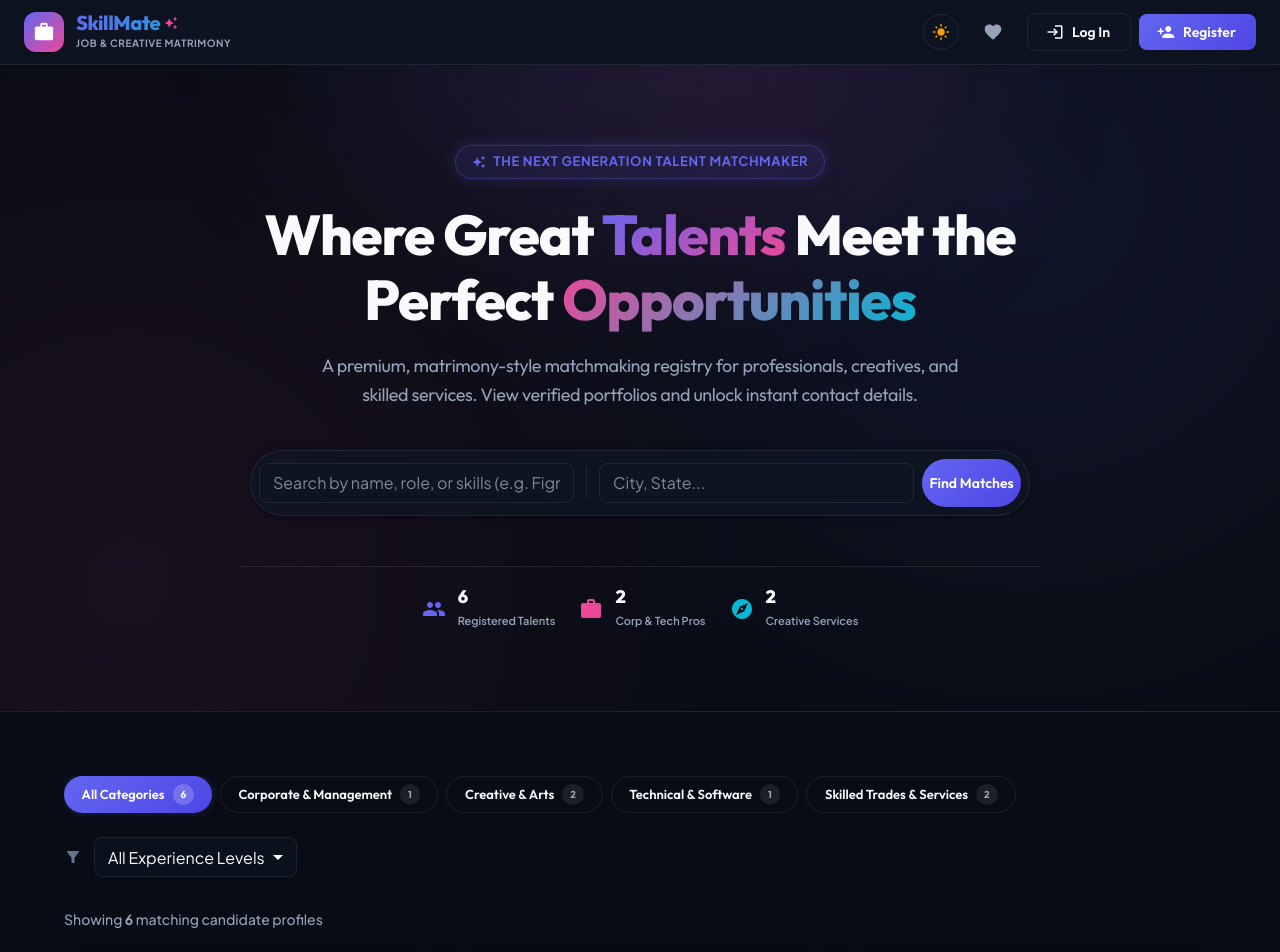
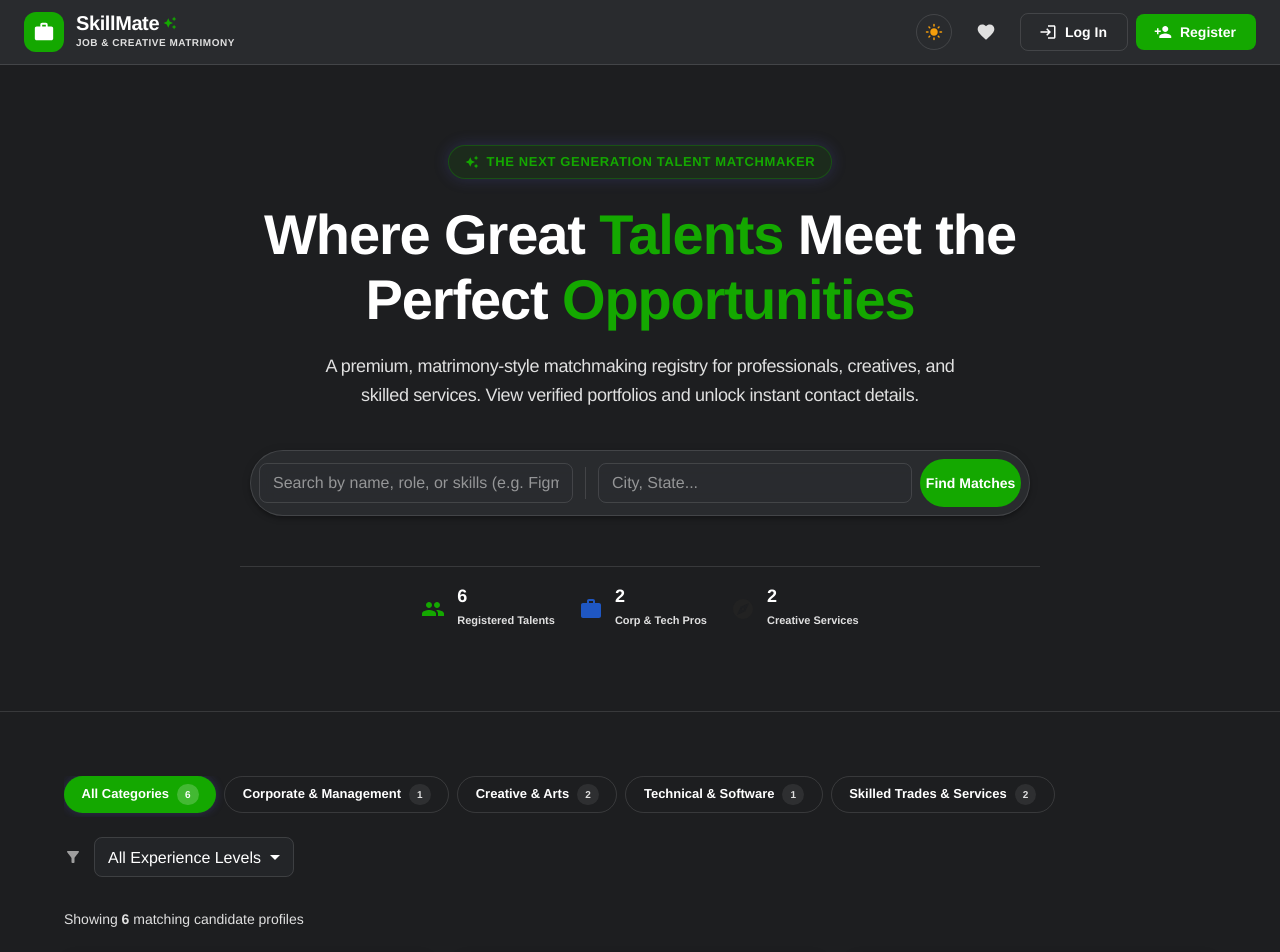
Before and after one commit to rithu-parna/Skill-Mate, a React (Vite) app: page / in a window 1280 px wide. Shown: the top 952 px of the page. Built offline with nearby package versions, Linux system fonts and the light colour scheme.

Commit message:
refactor: standardize UI by removing gradient styles in favor of consistent theme-based color palette

```diff
--- a/src/App.jsx
+++ b/src/App.jsx
@@ -158,7 +158,7 @@ function AppContent() {
                           py: 0.8,
                           fontSize: '13px',
                           borderColor: isActive ? 'transparent' : theme.palette.divider,
-                          background: isActive ? 'linear-gradient(135deg, #6366f1 0%, #4f46e5 100%)' : undefined,
+                          backgroundColor: isActive ? theme.palette.primary.main : undefined,
                           display: 'flex',
                           alignItems: 'center',
                           gap: 1,
--- a/src/components/HeroSection.jsx
+++ b/src/components/HeroSection.jsx
@@ -41,26 +41,11 @@ export const HeroSection = () => {
     <Box sx={{
       position: 'relative',
       py: { xs: 8, md: 10 },
-      background: isDark
-        ? 'radial-gradient(circle at 80% 20%, rgba(99, 102, 241, 0.1) 0%, transparent 50%), radial-gradient(circle at 10% 80%, rgba(236, 72, 153, 0.08) 0%, transparent 50%)'
-        : 'radial-gradient(circle at 80% 20%, rgba(99, 102, 241, 0.05) 0%, transparent 50%), radial-gradient(circle at 10% 80%, rgba(236, 72, 153, 0.04) 0%, transparent 50%)',
+      backgroundColor: theme.palette.background.default,
       borderBottom: `1px solid ${theme.palette.divider}`,
       overflow: 'hidden'
     }}>
-      {/* Decorative blurred background shapes */}
-      <Box sx={{
-        position: 'absolute',
-        top: '-150px',
-        left: '50%',
-        transform: 'translateX(-50%)',
-        width: '600px',
-        height: '300px',
-        background: 'linear-gradient(135deg, rgba(99, 102, 241, 0.15), rgba(236, 72, 153, 0.15))',
-        filter: 'blur(100px)',
-        borderRadius: '50%',
-        pointerEvents: 'none',
-        zIndex: 0
-      }} />
+      {/* Removed decorative blurred background shapes */}
 
       <Container maxWidth="lg" sx={{ position: 'relative', zIndex: 1, textAlign: 'center' }}>
 
@@ -71,8 +56,8 @@ export const HeroSection = () => {
           gap: 1,
           px: 2,
           py: 0.8,
-          backgroundColor: isDark ? 'rgba(99, 102, 241, 0.1)' : 'rgba(99, 102, 241, 0.06)',
-          border: `1px solid ${isDark ? 'rgba(99, 102, 241, 0.3)' : 'rgba(99, 102, 241, 0.2)'}`,
+          backgroundColor: isDark ? 'rgba(20, 168, 0, 0.1)' : 'rgba(20, 168, 0, 0.06)',
+          border: `1px solid ${isDark ? 'rgba(20, 168, 0, 0.3)' : 'rgba(20, 168, 0, 0.2)'}`,
           borderRadius: 9999,
           mb: 3,
           color: theme.palette.primary.main,
@@ -100,17 +85,13 @@ export const HeroSection = () => {
         >
           Where Great{' '}
           <Box component="span" sx={{
-            background: 'linear-gradient(135deg, #6366f1 0%, #ec4899 100%)',
-            WebkitBackgroundClip: 'text',
-            WebkitTextFillColor: 'transparent'
+            color: theme.palette.primary.main
           }}>
             Talents
           </Box>{' '}
           Meet the Perfect{' '}
           <Box component="span" sx={{
-            background: 'linear-gradient(135deg, #ec4899 0%, #06b6d4 100%)',
-            WebkitBackgroundClip: 'text',
-            WebkitTextFillColor: 'transparent'
+            color: theme.palette.primary.main
           }}>
             Opportunities
           </Box>
@@ -200,7 +181,6 @@ export const HeroSection = () => {
               px: 4,
               py: 1.5,
               borderRadius: 2,
-              background: 'linear-gradient(135deg, #6366f1 0%, #4f46e5 100%)',
               whiteSpace: 'nowrap'
             }}
           >
--- a/src/components/Navbar.jsx
+++ b/src/components/Navbar.jsx
@@ -52,7 +52,7 @@ export const Navbar = ({ onOpenLogin, onOpenRegister, onShowDashboard, showDashb
           }}
         >
           <Box sx={{
-            background: 'linear-gradient(135deg, #6366f1 0%, #ec4899 100%)',
+            backgroundColor: theme.palette.primary.main,
             borderRadius: '12px',
             width: '40px',
             height: '40px',
@@ -60,7 +60,6 @@ export const Navbar = ({ onOpenLogin, onOpenRegister, onShowDashboard, showDashb
             alignItems: 'center',
             justifyContent: 'center',
             color: '#fff',
-            boxShadow: theme.shadows[1]
           }}>
             <WorkIcon sx={{ fontSize: 22 }} />
           </Box>
@@ -72,16 +71,14 @@ export const Navbar = ({ onOpenLogin, onOpenRegister, onShowDashboard, showDashb
                 fontSize: '20px',
                 fontWeight: 800,
                 lineHeight: 1.1,
-                background: 'linear-gradient(135deg, #6366f1 0%, #06b6d4 100%)',
-                WebkitBackgroundClip: 'text',
-                WebkitTextFillColor: 'transparent',
+                color: theme.palette.text.primary,
                 display: 'flex',
                 alignItems: 'center',
                 gap: '4px'
               }}
             >
               SkillMate
-              <AutoAwesomeIcon sx={{ color: theme.palette.secondary.main, fontSize: 14 }} />
+              <AutoAwesomeIcon sx={{ color: theme.palette.primary.main, fontSize: 14 }} />
             </Typography>
             <Typography
               variant="caption"
@@ -230,7 +227,6 @@ export const Navbar = ({ onOpenLogin, onOpenRegister, onShowDashboard, showDashb
                 startIcon={<PersonAddIcon sx={{ fontSize: 14 }} />}
                 sx={{
                   py: '6px',
-                  background: 'linear-gradient(135deg, #6366f1 0%, #4f46e5 100%)'
                 }}
               >
                 Register
--- a/src/theme.js
+++ b/src/theme.js
@@ -7,72 +7,65 @@ export const getAppTheme = (mode) => {
     palette: {
       mode,
       primary: {
-        main: '#6366f1', // Indigo
-        light: 'rgba(99, 102, 241, 0.15)',
-        dark: '#4f46e5',
+        main: '#14a800', // Upwork Green
+        light: 'rgba(20, 168, 0, 0.15)',
+        dark: '#108a00',
         contrastText: '#ffffff',
       },
       secondary: {
-        main: '#ec4899', // Pink
-        light: 'rgba(236, 72, 153, 0.15)',
-        dark: '#db2777',
+        main: '#1f57c3', // Blue
+        light: 'rgba(31, 87, 195, 0.15)',
+        dark: '#1847a1',
         contrastText: '#ffffff',
       },
       accent: {
-        main: '#06b6d4', // Cyan
-        light: 'rgba(6, 182, 212, 0.15)',
-        dark: '#0891b2',
+        main: '#222222', // Dark accent
+        light: 'rgba(34, 34, 34, 0.15)',
+        dark: '#111111',
       },
       background: {
-        default: isDark ? '#080c14' : '#f6f8fc',
-        paper: isDark ? '#0f1624' : '#ffffff',
-        glass: isDark ? 'rgba(15, 22, 36, 0.75)' : 'rgba(255, 255, 255, 0.8)',
+        default: isDark ? '#1d1e20' : '#ffffff',
+        paper: isDark ? '#2b2d30' : '#ffffff',
+        glass: isDark ? 'rgba(43, 45, 48, 0.95)' : 'rgba(255, 255, 255, 0.95)',
       },
       text: {
-        primary: isDark ? '#f8fafc' : '#0f172a',
-        secondary: isDark ? '#94a3b8' : '#475569',
-        light: isDark ? '#64748b' : '#94a3b8',
+        primary: isDark ? '#ffffff' : '#222222',
+        secondary: isDark ? '#e0e0e0' : '#5e6d55',
+        light: isDark ? '#9e9e9e' : '#9aa09d',
       },
-      divider: isDark ? 'rgba(255, 255, 255, 0.08)' : 'rgba(15, 23, 42, 0.08)',
+      divider: isDark ? 'rgba(255, 255, 255, 0.12)' : 'rgba(34, 34, 34, 0.12)',
       success: {
-        main: '#22c55e',
+        main: '#14a800',
       },
       warning: {
         main: '#f59e0b',
       },
     },
     typography: {
-      fontFamily: "'Plus Jakarta Sans', system-ui, -apple-system, sans-serif",
+      fontFamily: "'Helvetica Neue', 'Helvetica', 'Arial', sans-serif",
       h1: {
-        fontFamily: "'Outfit', system-ui, sans-serif",
-        fontWeight: 800,
+        fontWeight: 700,
         letterSpacing: '-0.02em',
       },
       h2: {
-        fontFamily: "'Outfit', system-ui, sans-serif",
-        fontWeight: 800,
+        fontWeight: 700,
         letterSpacing: '-0.02em',
       },
       h3: {
-        fontFamily: "'Outfit', system-ui, sans-serif",
         fontWeight: 700,
         letterSpacing: '-0.01em',
       },
       h4: {
-        fontFamily: "'Outfit', system-ui, sans-serif",
         fontWeight: 700,
         letterSpacing: '-0.01em',
       },
       h5: {
-        fontFamily: "'Outfit', system-ui, sans-serif",
         fontWeight: 600,
       },
       h6: {
-        fontFamily: "'Outfit', system-ui, sans-serif",
         fontWeight: 600,
       },
       button: {
-        fontFamily: "'Outfit', system-ui, sans-serif",
         fontWeight: 600,
         textTransform: 'none',
       },
@@ -94,31 +87,31 @@ export const getAppTheme = (mode) => {
             borderRadius: 8,
             padding: '8px 20px',
             fontSize: '14px',
-            transition: 'all 0.2s cubic-bezier(0.4, 0, 0.2, 1)',
+            transition: 'all 0.2s ease',
             boxShadow: 'none',
             '&:hover': {
               boxShadow: 'none',
-              transform: 'translateY(-1px)',
+              transform: 'translateY(0)',
             },
           },
           containedPrimary: {
             '&:hover': {
-              backgroundColor: '#4f46e5',
-              boxShadow: '0 0 16px rgba(99, 102, 241, 0.4)',
+              backgroundColor: '#108a00',
+              boxShadow: 'none',
             },
           },
           containedSecondary: {
             '&:hover': {
-              backgroundColor: '#db2777',
-              boxShadow: '0 0 16px rgba(236, 72, 153, 0.4)',
+              backgroundColor: '#1847a1',
+              boxShadow: 'none',
             },
           },
           outlined: {
-            borderColor: isDark ? 'rgba(255, 255, 255, 0.08)' : 'rgba(15, 23, 42, 0.08)',
-            color: isDark ? '#f8fafc' : '#0f172a',
+            borderColor: isDark ? 'rgba(255, 255, 255, 0.12)' : 'rgba(34, 34, 34, 0.12)',
+            color: isDark ? '#ffffff' : '#222222',
             '&:hover': {
-              backgroundColor: isDark ? 'rgba(255, 255, 255, 0.04)' : 'rgba(15, 23, 42, 0.04)',
-              borderColor: isDark ? '#94a3b8' : '#475569',
+              backgroundColor: isDark ? 'rgba(255, 255, 255, 0.04)' : 'rgba(34, 34, 34, 0.04)',
+              borderColor: isDark ? '#e0e0e0' : '#222222',
             },
           },
         },
@@ -126,18 +119,18 @@ export const getAppTheme = (mode) => {
       MuiCard: {
         styleOverrides: {
           root: {
-            background: isDark ? 'rgba(15, 22, 36, 0.75)' : 'rgba(255, 255, 255, 0.8)',
-            backdropFilter: 'blur(12px)',
-            border: `1px solid ${isDark ? 'rgba(255, 255, 255, 0.08)' : 'rgba(15, 23, 42, 0.08)'}`,
+            background: isDark ? '#2b2d30' : '#ffffff',
+            backdropFilter: 'none',
+            border: `1px solid ${isDark ? 'rgba(255, 255, 255, 0.12)' : 'rgba(34, 34, 34, 0.12)'}`,
             borderRadius: 14,
-            boxShadow: isDark ? '0 8px 24px rgba(0, 0, 0, 0.6)' : '0 8px 24px rgba(15, 23, 42, 0.04)',
-            transition: 'transform 0.3s cubic-bezier(0.4, 0, 0.2, 1), box-shadow 0.3s cubic-bezier(0.4, 0, 0.2, 1), border-color 0.3s ease',
+            boxShadow: isDark ? '0 4px 12px rgba(0, 0, 0, 0.3)' : '0 4px 12px rgba(0, 0, 0, 0.05)',
+            transition: 'transform 0.3s ease, box-shadow 0.3s ease, border-color 0.3s ease',
             '&:hover': {
-              transform: 'translateY(-4px)',
-              borderColor: 'rgba(99, 102, 241, 0.3)',
+              transform: 'translateY(-2px)',
+              borderColor: 'rgba(20, 168, 0, 0.3)',
               boxShadow: isDark
-                ? '0 16px 40px rgba(0, 0, 0, 0.8), 0 0 20px rgba(99, 102, 241, 0.25)'
-                : '0 16px 40px rgba(15, 23, 42, 0.08), 0 0 20px rgba(99, 102, 241, 0.15)',
+                ? '0 8px 24px rgba(0, 0, 0, 0.5)'
+                : '0 8px 24px rgba(0, 0, 0, 0.08)',
             },
           },
         },
@@ -159,21 +152,21 @@ export const getAppTheme = (mode) => {
         styleOverrides: {
           root: {
             '& .MuiOutlinedInput-root': {
-              backgroundColor: isDark ? 'rgba(15, 22, 36, 0.5)' : 'rgba(255, 255, 255, 0.9)',
+              backgroundColor: isDark ? 'rgba(43, 45, 48, 0.5)' : '#ffffff',
               transition: 'border-color 0.2s, box-shadow 0.2s',
               borderRadius: 8,
               '& fieldset': {
-                borderColor: isDark ? 'rgba(255, 255, 255, 0.08)' : 'rgba(15, 23, 42, 0.08)',
+                borderColor: isDark ? 'rgba(255, 255, 255, 0.12)' : 'rgba(34, 34, 34, 0.12)',
               },
               '&:hover fieldset': {
-                borderColor: isDark ? 'rgba(255, 255, 255, 0.2)' : 'rgba(15, 23, 42, 0.2)',
+                borderColor: isDark ? 'rgba(255, 255, 255, 0.25)' : 'rgba(34, 34, 34, 0.25)',
               },
               '&.Mui-focused fieldset': {
-                borderColor: '#6366f1',
+                borderColor: '#14a800',
                 borderWidth: '1px',
               },
               '&.Mui-focused': {
-                boxShadow: '0 0 0 3px rgba(99, 102, 241, 0.15)',
+                boxShadow: 'none',
               },
             },
           },
@@ -185,16 +178,16 @@ export const getAppTheme = (mode) => {
         },
         styleOverrides: {
           root: {
-            backgroundColor: isDark ? 'rgba(15, 22, 36, 0.5)' : 'rgba(255, 255, 255, 0.9)',
+            backgroundColor: isDark ? 'rgba(43, 45, 48, 0.5)' : '#ffffff',
             borderRadius: 8,
             '& .MuiOutlinedInput-notchedOutline': {
-              borderColor: isDark ? 'rgba(255, 255, 255, 0.08)' : 'rgba(15, 23, 42, 0.08)',
+              borderColor: isDark ? 'rgba(255, 255, 255, 0.12)' : 'rgba(34, 34, 34, 0.12)',
             },
             '&:hover .MuiOutlinedInput-notchedOutline': {
-              borderColor: isDark ? 'rgba(255, 255, 255, 0.2)' : 'rgba(15, 23, 42, 0.2)',
+              borderColor: isDark ? 'rgba(255, 255, 255, 0.25)' : 'rgba(34, 34, 34, 0.25)',
             },
             '&.Mui-focused .MuiOutlinedInput-notchedOutline': {
-              borderColor: '#6366f1',
+              borderColor: '#14a800',
               borderWidth: '1px',
             },
           },
@@ -203,10 +196,10 @@ export const getAppTheme = (mode) => {
       MuiDialog: {
         styleOverrides: {
           paper: {
-            background: isDark ? 'rgba(15, 22, 36, 0.85)' : 'rgba(255, 255, 255, 0.9)',
-            backdropFilter: 'blur(16px)',
-            border: `1px solid ${isDark ? 'rgba(255, 255, 255, 0.08)' : 'rgba(15, 23, 42, 0.08)'}`,
-            boxShadow: isDark ? '0 16px 40px rgba(0, 0, 0, 0.8)' : '0 16px 40px rgba(15, 23, 42, 0.12)',
+            background: isDark ? '#2b2d30' : '#ffffff',
+            backdropFilter: 'none',
+            border: `1px solid ${isDark ? 'rgba(255, 255, 255, 0.12)' : 'rgba(34, 34, 34, 0.12)'}`,
+            boxShadow: isDark ? '0 16px 40px rgba(0, 0, 0, 0.6)' : '0 16px 40px rgba(0, 0, 0, 0.1)',
             borderRadius: 14,
           },
         },
```
Also changed, not shown: src/components/Dashboard.jsx (+4 -7 lines), src/components/JobCard.jsx (+9 -13 lines), src/components/LoginModal.jsx (+44 -6 lines), src/components/ProfileDetailModal.jsx (+8 -11 lines), src/components/RegisterModal.jsx (+161 -47 lines).
